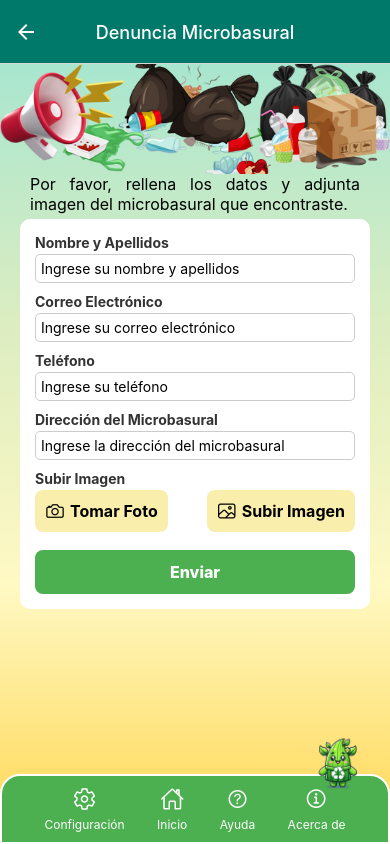
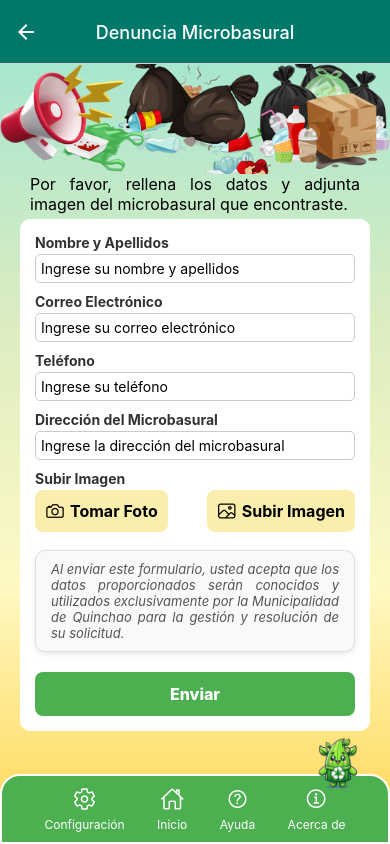
Before and after one commit to MeBustamante/Proyecto-Quinchao-Recicla, a React Native app: screen /DenunciaMicrobasural in a window 390 px wide. Built offline with nearby package versions, Linux system fonts and the light colour scheme; what expo-notifications would draw is missing.

Commit message:
solucionado problema de solicitud de residuos

```diff
--- a/Button_Servicios/DenunciaMicrobasural.js
+++ b/Button_Servicios/DenunciaMicrobasural.js
@@ -27,6 +27,7 @@ const DenunciaMicrobasural = () => {
       uploadImage: 'Subir Imagen',
       takePhoto: 'Tomar Foto',
       selectImage: 'Subir Imagen',
+      terminos: 'Al enviar este formulario, usted acepta que los datos proporcionados serán conocidos y utilizados exclusivamente por la Municipalidad de Quinchao para la gestión y resolución de su solicitud.',
       send: 'Enviar',
       enviado1: '¡Gracias por tu compromiso!',
       enviado2: 'Tu denuncia fue enviada correctamente.',
@@ -46,6 +47,7 @@ const DenunciaMicrobasural = () => {
       uploadImage: 'Upload Image',
       takePhoto: 'Take Photo',
       selectImage: 'Select Image',
+      terminos: 'By submitting this form, you agree that the data provided will be known and used exclusively by the Municipality of Quinchao for the management and resolution of your application.',
       send: 'Send',
       enviado1: 'Thank you for your commitment!',
       enviado2: 'Your report was successfully submitted.',
@@ -61,7 +63,7 @@ const DenunciaMicrobasural = () => {
   const [archivo, setArchivo] = useState(null);
   const [alertVisible, setAlertVisible] = useState(false);
   const [alertMessage, setAlertMessage] = useState('');
-  const [sendModalVisible, setSendModalVisible] = useState(false);
+  const [sendModalVisible, setSendModalVisible] = useState(false); // Nuevo estado para el segundo modal
 
   const showCustomAlert = (message) => {
     setAlertMessage(message);
@@ -133,17 +135,12 @@ const DenunciaMicrobasural = () => {
     const now = new Date();
     const timestamp = `${now.toLocaleDateString()} ${now.toLocaleTimeString()}`;
 
-    // Crear el mensaje para la notificación dependiendo del idioma
-    const notificationMessage = language === 'es'
-      ? `Nueva denuncia en: ${direccion} `
-      : `New complaint at: ${direccion} `;
-
-    // Simulación de envío exitoso
+     // Simulación de envío exitoso
     setAlertVisible(false);
     setSendModalVisible(true); // Mostrar el modal de envío exitoso
 
     // Añadir notificación al contexto global
-    addNotification(notificationMessage);  // Pasar el mensaje de la notificación según el idioma
+    addNotification(`Nueva denuncia en: ${direccion}`);
 
     // Limpiar campos después de enviar la denuncia
     setNombre('');
@@ -212,6 +209,11 @@ const DenunciaMicrobasural = () => {
               </TouchableOpacity>
             </View>
             {archivo && <Image source={{ uri: archivo }} style={styles.imagePreview} />}
+
+            {/* Mensaje de uso de datos */}
+            <View style={styles.dataUsageContainer}>
+              <Text style={styles.dataUsageText}>{texts[language].terminos}</Text>
+            </View>
 
             <TouchableOpacity style={styles.submitButton} onPress={handleSubmit}>
               <Text style={styles.submitButtonText}>{texts[language].send}</Text>
@@ -282,14 +284,15 @@ const styles = StyleSheet.create({
   alertButton: { backgroundColor: '#4CAF50', paddingVertical: 10, paddingHorizontal: 20, borderRadius: 20 },
   alertButtonText: { color: 'white', fontSize: 16, fontWeight: 'bold' },
 
+  /* diseño de mensaje de uso de datos */
   dataUsageContainer: {
-    backgroundColor: '#F9F9F9',
+    backgroundColor: '#F9F9F9', // Fondo gris claro
     paddingVertical: 10,
     paddingHorizontal: 15,
-    marginBottom: 20,
+    marginBottom: 20, // Espacio entre el mensaje y el botón de envío
     borderRadius: 10,
     borderWidth: 1,
-    borderColor: '#E0E0E0',
+    borderColor: '#E0E0E0', // Borde sutil
     shadowColor: '#000',
     shadowOffset: { width: 0, height: 2 },
     shadowOpacity: 0.1,
```
